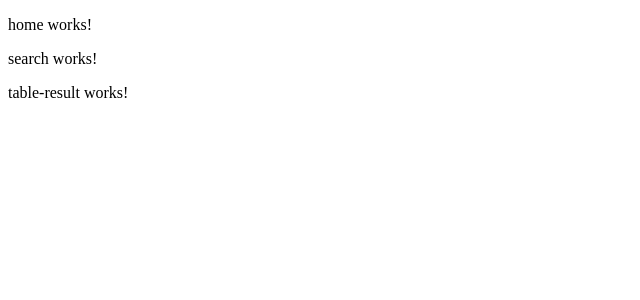
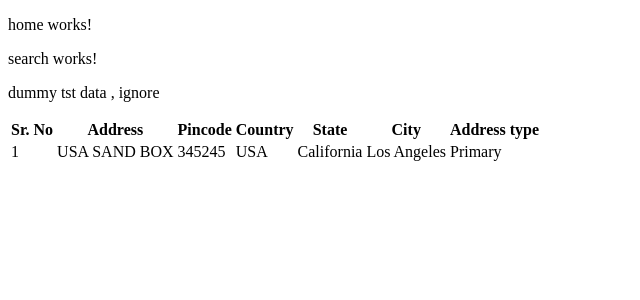
Before and after one commit to claudiucapraru/demo1, an Angular app in the folder demo1/: page /home in a window 1280 px wide. Shown: the top 300 px of the page, without its empty margins (0-640 px from the left). Built offline with nearby package versions, Linux system fonts and the light colour scheme; no server answers.

Commit message:
new endpoint working

```diff
--- a/demo1/package.json
+++ b/demo1/package.json
@@ -12,6 +12,7 @@
   "private": true,
   "dependencies": {
     "@angular/animations": "~11.2.3",
+    "@angular/cdk": "^13.1.1",
     "@angular/common": "~11.2.3",
     "@angular/compiler": "~11.2.3",
     "@angular/core": "~11.2.3",
--- a/demo1/src/app/home/home.component.ts
+++ b/demo1/src/app/home/home.component.ts
@@ -12,8 +12,8 @@ export class HomeComponent implements OnInit {
 
   ngOnInit(): void {
     var info = {
-      "textInput": "George",
-      "addressType": "both",
+      "textInput": "bucharest",
+      "addressType": 0,
       "page": 0,
       "limit": 3
     }
--- a/demo1/src/app/service/home.service.ts
+++ b/demo1/src/app/service/home.service.ts
@@ -6,7 +6,7 @@ import { Info } from '../utils/info';
   providedIn: 'root'
 })
 export class HomeService {
-  readonly baseUrl = "https://1248-86-124-152-45.ngrok.io/demo1/";
+  readonly baseUrl = "https://9de9-86-124-152-45.ngrok.io/demo1/";
   readonly httpOptions = {
     headers: new HttpHeaders({
       "Content-Type": "application/json",
--- a/demo1/src/app/table-result/table-result.component.html
+++ b/demo1/src/app/table-result/table-result.component.html
@@ -1 +1,28 @@
-<p>table-result works!</p>
+<p> dummy tst data , ignore</p>
+
+<table class="table">
+
+    <thead>
+        <tr>
+            <th>Sr. No</th>
+            <th>Address</th>
+            <th>Pincode</th>
+            <th>Country</th>
+            <th>State</th>
+            <th>City</th>
+            <th>Address type</th>
+        </tr>
+    </thead>
+
+    <tbody>
+        <tr>
+            <td>1</td>
+            <td>USA SAND BOX</td>
+            <td>345245</td>
+            <td>USA</td>
+            <td>California</td>
+            <td>Los Angeles</td>
+            <td>Primary</td>
+        </tr>
+    </tbody>
+</table>
--- a/demo1/src/app/utils/adress.ts
+++ b/demo1/src/app/utils/adress.ts
@@ -1,7 +1,7 @@
 export interface Adress {
 address: string,
 addressId: number,
-addressType: string,
+addressType: number,
 city: string,
 country: string,
 pincode: string,
--- a/demo1/src/app/utils/info.ts
+++ b/demo1/src/app/utils/info.ts
@@ -1,6 +1,6 @@
 export interface Info {
     textInput: string,
-    addressType: string,
+    addressType: number,
     page: number,
     limit: number
   }
```
Also changed, not shown: 2 other files (tests, documents, lock files or other folders).
